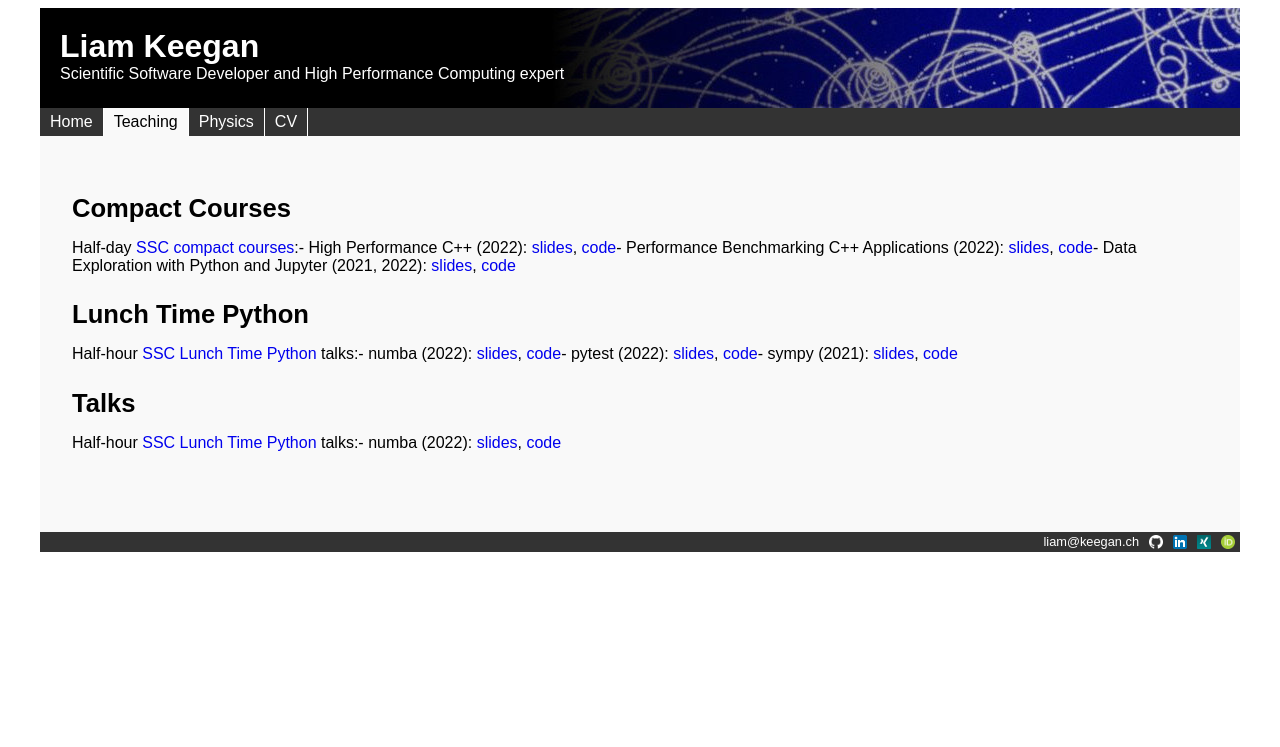
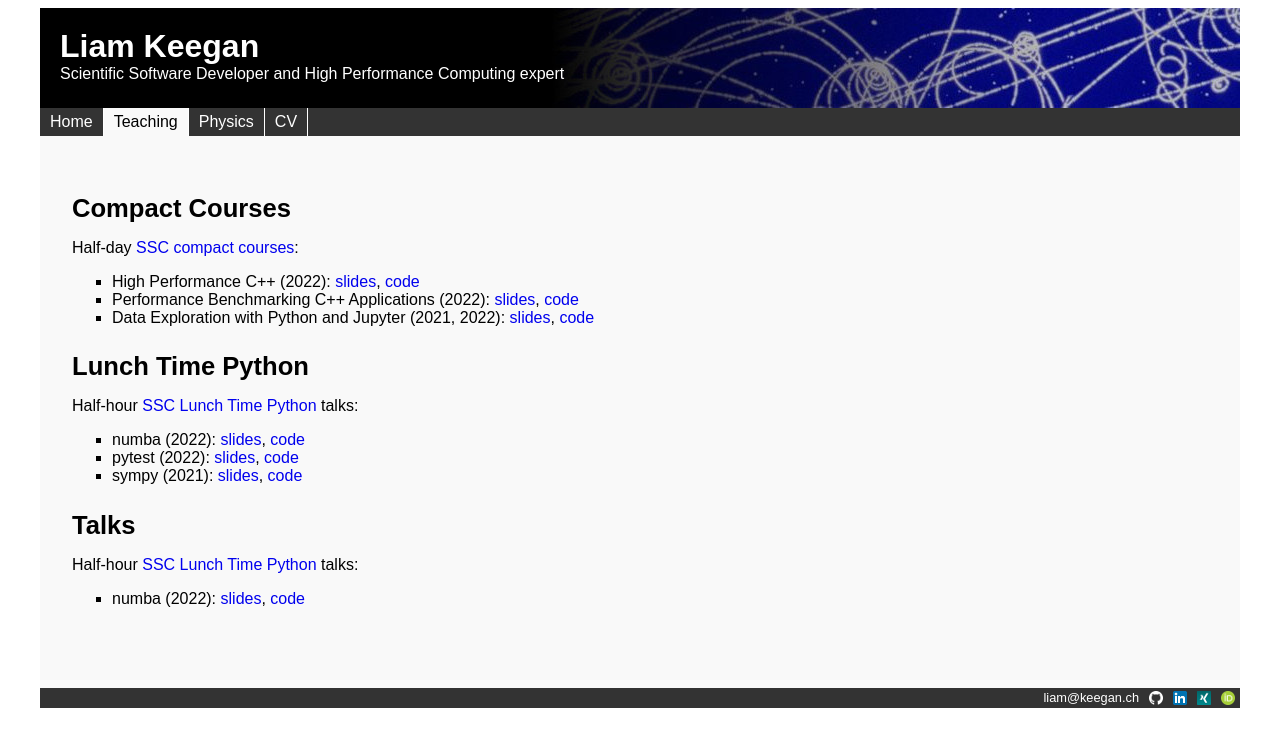
Before and after one commit to lkeegan/lkeegan.github.io, a Jekyll site: the page built from teaching.md, in a window 1280 px wide. Shown: the top 747 px of the page. Built offline with Jekyll 4.4.1, drawn with Linux system fonts in a browser that asks for light colours.

Commit message:
only remove implicit trailing whitespace from for

```diff
--- a/teaching.md
+++ b/teaching.md
@@ -9,8 +9,8 @@ layout: default
 
 {{ section.description }}:
 
-{%- for item in section.items -%}
+{% for item in section.items -%}
 - {{ item.title }} ({{ item.year }}): [slides]({{ item.slides }}), [code]({{ item.code }})
-{%- endfor -%}
+{% endfor %}
 
 {% endfor %}
```
Also changed, not shown: cv.md (+2 -2 lines), physics.md (+1 -1 lines).
